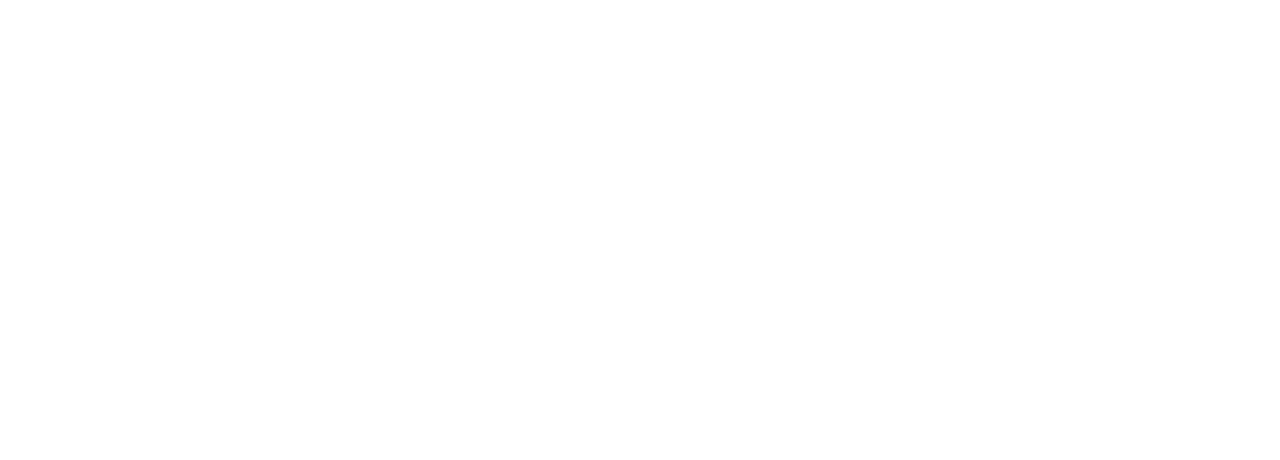
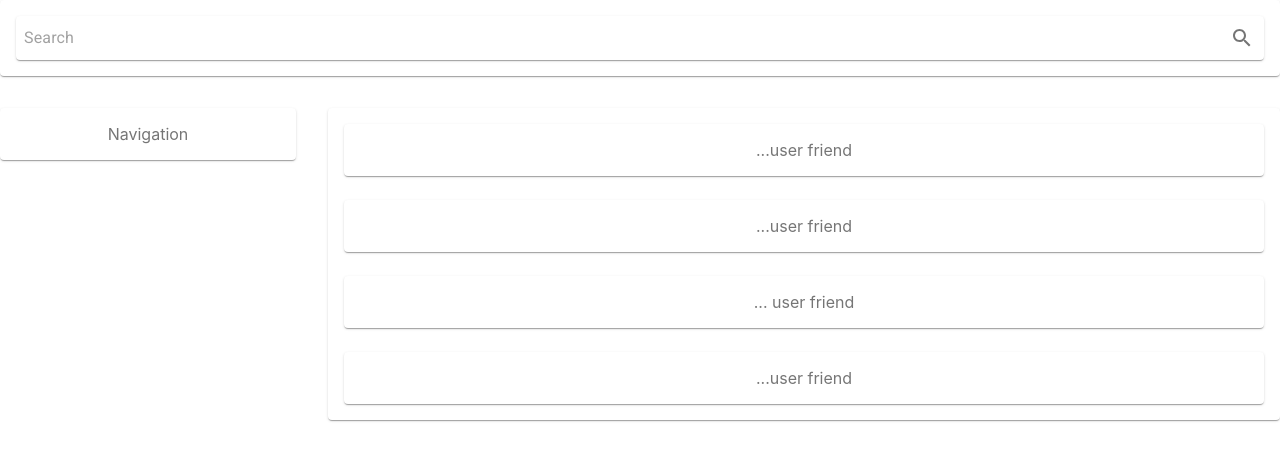
Before and after one commit to down-dive/monstera, a React (Create React App) app in the folder client/: page /friends in a window 1280 px wide. Shown: the top 460 px of the page. Built offline with nearby package versions, Linux system fonts and the light colour scheme.

Commit message:
friends page is done

```diff
--- a/client/src/App.js
+++ b/client/src/App.js
@@ -2,6 +2,7 @@
 import './App.css';
 
 import Profile from './pages/Profile';
+import Friends from './pages/Friends';
 
 
 function App() {
@@ -11,25 +12,11 @@
       <div className="container">
         <Switch>
           <Route exact path="/profile/:username?" component={Profile} />
+          <Route exact path="/friends" component={Friends} />
         </Switch>
       </div>
     </div>
   </Router>
-//   <div className="App">
-//   <header className="App-header">
-//     <p>
-//       Edit <code>src/App.js</code> and save to reload.
-//     </p>
-//     <a
-//       className="App-link"
-//       href="https://reactjs.org"
-//       target="_blank"
-//       rel="noopener noreferrer"
-//     >
-//       Learn React
-//     </a>
-//   </header>
-// </div>
   );
 }
 
--- /dev/null
+++ b/client/src/components/Friends-list/index.js
@@ -0,0 +1,40 @@
+import React from 'react';
+import { makeStyles } from '@material-ui/core/styles';
+import Paper from '@material-ui/core/Paper';
+import Grid from '@material-ui/core/Grid';
+
+const useStyles = makeStyles((theme) => ({
+  root: {
+    flexGrow: 1,
+  },
+  paper: {
+    padding: theme.spacing(2),
+    textAlign: 'center',
+    color: theme.palette.text.secondary,
+  },
+}));
+
+const FriendsList = () => {
+  const classes = useStyles();
+
+  return (
+    <div className={classes.root}>
+      <Grid container spacing={3}>
+        <Grid item xs={12}>
+          <Paper className={classes.paper}>...user friend</Paper>
+        </Grid>
+        <Grid item xs={12}>
+          <Paper className={classes.paper}>...user friend</Paper>
+        </Grid>
+        <Grid item xs={12}>
+          <Paper className={classes.paper}>... user friend</Paper>
+        </Grid>
+        <Grid item xs={12}>
+          <Paper className={classes.paper}>...user friend</Paper>
+        </Grid>
+      </Grid>
+    </div>
+  );
+}
+
+export default FriendsList;
--- /dev/null
+++ b/client/src/pages/Friends/index.js
@@ -0,0 +1,43 @@
+import { makeStyles } from '@material-ui/core/styles';
+import Paper from '@material-ui/core/Paper';
+import Grid from '@material-ui/core/Grid';
+import FriendsList from '../../components/Friends-list'
+import SearchBar from '../../components/Search-bar'
+
+const useStyles = makeStyles((theme) => ({
+    root: {
+        flexGrow: 1,
+    },
+    paper: {
+        padding: theme.spacing(2),
+        textAlign: 'center',
+        color: theme.palette.text.secondary,
+    },
+}));
+
+
+const Profile = () => {
+    const classes = useStyles();
+    return (
+        <div>
+            <Grid container spacing={4}>
+                <Grid item xs={12}>
+                    <Paper className={classes.paper}>
+                        <SearchBar />
+                        </Paper>
+                </Grid>
+                <Grid item xs={3}>
+                    <Paper className={classes.paper}>Navigation</Paper>
+                </Grid>
+                <Grid item xs={9}>
+                    <Paper className={classes.paper}>
+                        <FriendsList />
+                        </Paper>
+                </Grid>
+
+            </Grid>
+        </div>
+    )
+}
+
+export default Profile;
```
